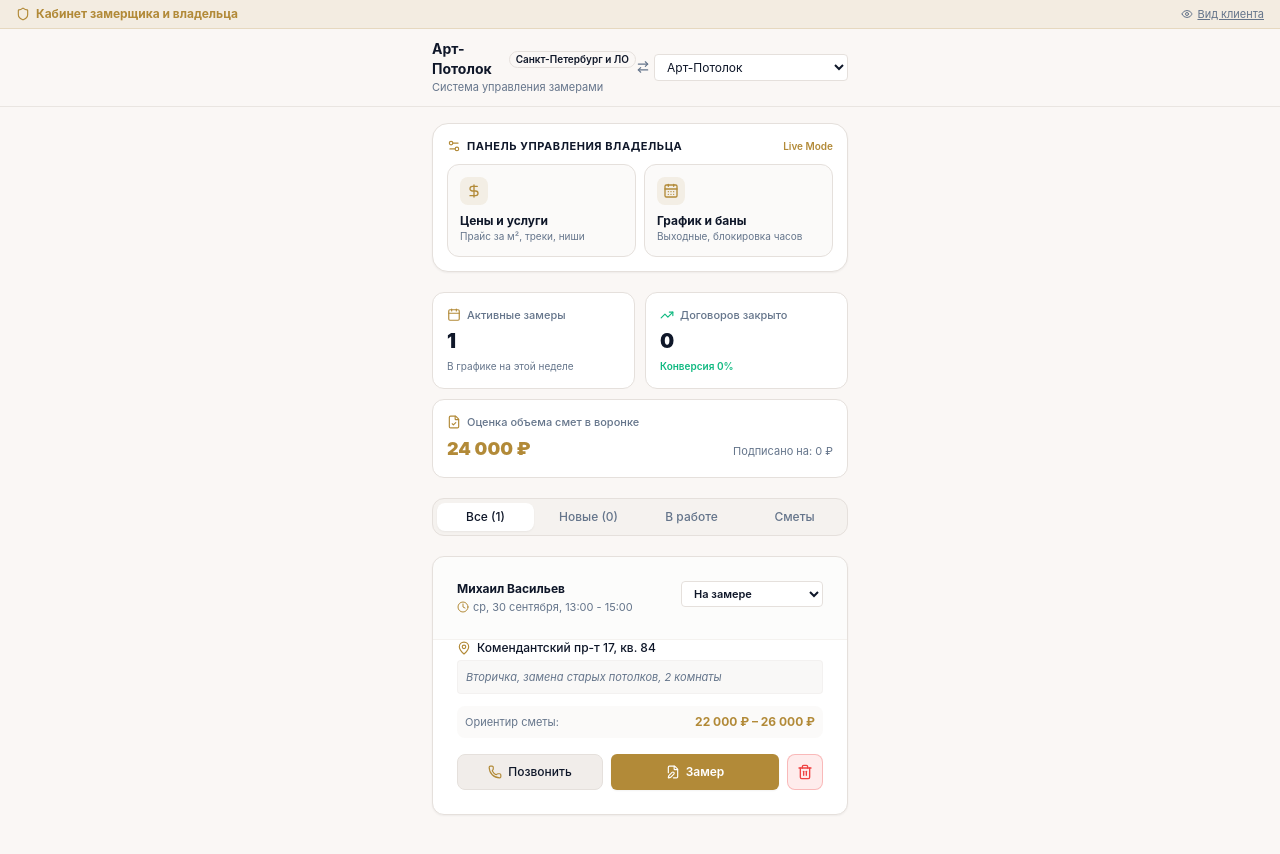
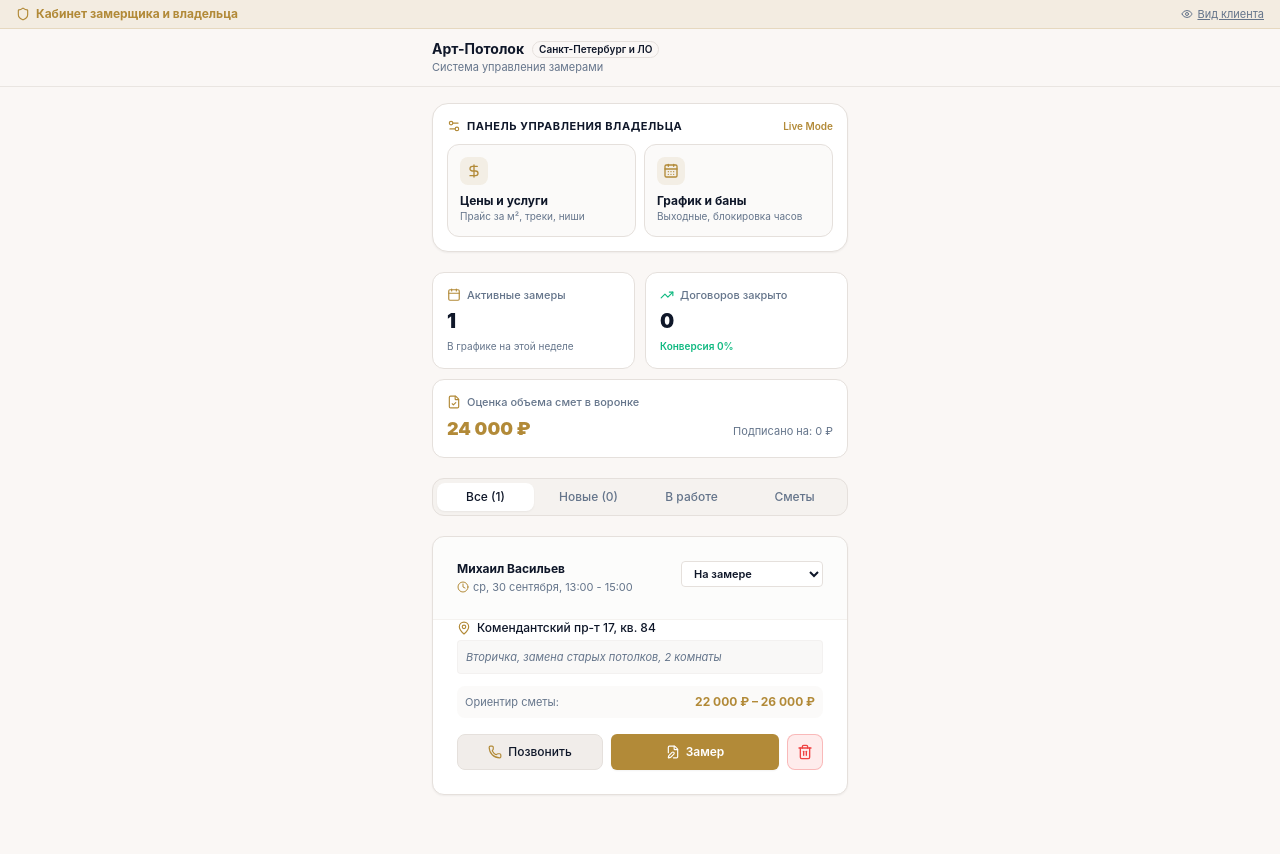
Before and after one commit to MrKoriy/potolok, a React (Vite) app in the folder potolok-pwa/: page /s/art-potolok/owner in a window 1280 px wide. Shown: the top 854 px of the page. Built offline with nearby package versions, Linux system fonts and the light colour scheme.

Commit message:
fix(owner): remove tenant switcher from owner dashboard header to keep it fully dedicated

```diff
--- a/potolok-pwa/src/components/owner/OwnerHeader.tsx
+++ b/potolok-pwa/src/components/owner/OwnerHeader.tsx
@@ -1,11 +1,11 @@
 import React from "react";
 import { Link } from "react-router-dom";
 import { useTenant } from "@/context/TenantContext";
-import { Shield, Eye, ArrowRightLeft } from "lucide-react";
+import { Shield, Eye } from "lucide-react";
 import { Badge } from "@/components/ui/badge";
 
 export const OwnerHeader: React.FC = () => {
-  const { tenant, allTenants, switchTenant } = useTenant();
+  const { tenant } = useTenant();
 
   return (
     <header className="sticky top-0 z-30 w-full border-b border-border/80 bg-background/95 backdrop-blur">
@@ -33,21 +33,6 @@ export const OwnerHeader: React.FC = () => {
           </div>
           <p className="text-[11px] text-muted-foreground">Система управления замерами</p>
         </div>
-
-        <div className="flex items-center gap-1">
-          <ArrowRightLeft className="w-3.5 h-3.5 text-muted-foreground" />
-          <select
-            value={tenant.slug}
-            onChange={(e) => switchTenant(e.target.value)}
-            className="bg-card text-foreground border border-border text-xs rounded px-2 py-1"
-          >
-            {allTenants.map((t) => (
-              <option key={t.slug} value={t.slug}>
-                {t.name}
-              </option>
-            ))}
-          </select>
-        </div>
       </div>
     </header>
   );
```
